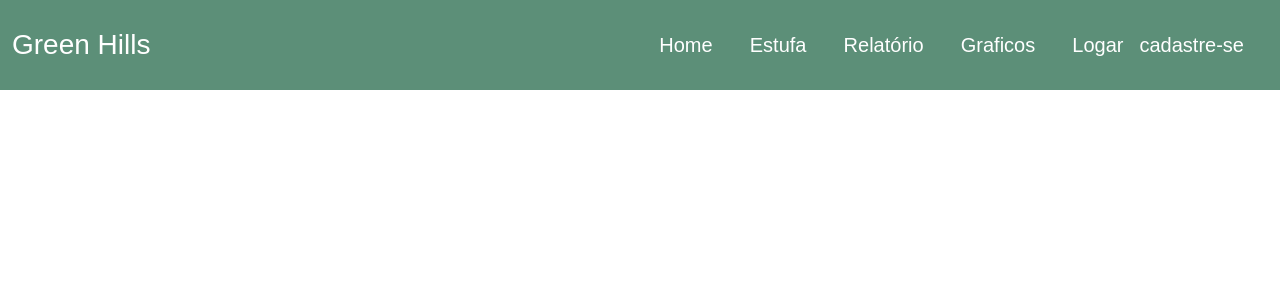
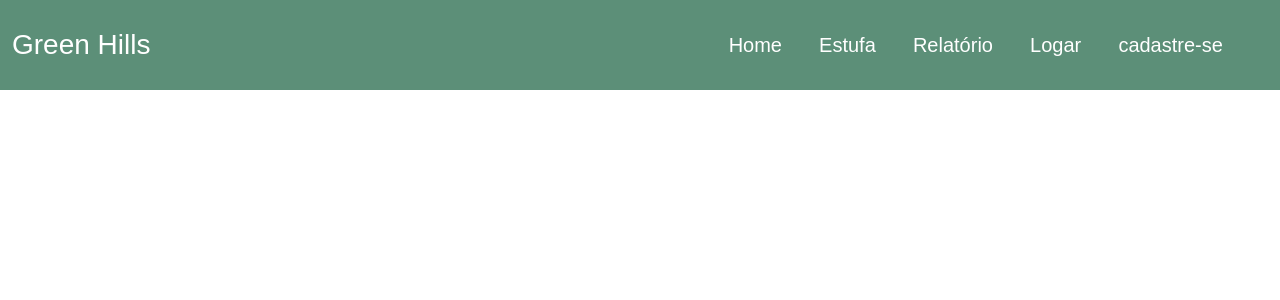
Before and after one commit to gabrieldasilva88188/TCC-Green-Hills, a PHP site: page /header.php in a window 1280 px wide. Shown: the top 300 px of the page. Run offline with PHP 8.4, Linux system fonts and the light colour scheme; some libraries are stand-ins or nearby versions; some web fonts are replaced.

Commit message:
Update header.php

```diff
--- a/header.php
+++ b/header.php
@@ -7,10 +7,12 @@
     <link rel="stylesheet" href="./bootstrap-5.3.3-dist/css/bootstrap.min.css">
     <script src="./bootstrap-5.3.3-dist/js/bootstrap.min.js"></script>
     <link rel="stylesheet" href="./CSS/style.css ">
+    <link rel="stylesheet" href="./CSS/navstyle.css ">
     <link rel="stylesheet" href="./CSS/style_relatorio.css ">
-    <link rel="stylesheet" href="./CSS/navstyle.css ">
+    <link rel="stylesheet" href="./CSS/graficos.css ">
     <link rel="stylesheet" href="./fontawesome-free-6.5.2-web/css/all.min.css">
     <script src="./fontawesome-free-6.5.2-web/js/all.min.js"></script>
+    <script src="https://cdn.jsdelivr.net/npm/chart.js"></script>
 </head>
 <body class="navbar-green-hills">
   <nav class="navbar-green-hills navbar fixed-top navbar-expand-lg" style="height: 90px;">
@@ -37,13 +39,10 @@
               <a class="nav-link fs-5 text-center text-white navbar-brand h1" href="relatorio.php">Relatório <i class="fa-solid fa-clipboard"></i></a>
             </li>
             <li class="nav-item navbaritens">
-              <a class="nav-link fs-5 text-center text-white navbar-brand h1" href="grafico.pgp">Graficos <i class="fa-solid fa-chart-pie"></i></a>
+              <a class="nav-link fs-5 text-center text-white navbar-brand h1" href="login.php">Logar <i class="fa-solid fa-user"></i></a>
             </li>
             <li class="nav-item navbaritens">
-              <a class="nav-link fs-5 text-center text-white navbar-brand h1" href="login.php">Logar</a>
-            </li>
-            <li class="nav-item navbaritens">
-              <a class="nav-link fs-5 text-center text-white navbar-brand h1" href="cadastrar.php">cadastre-se</a>
+              <a class="nav-link fs-5 text-center text-white navbar-brand h1" href="cadastrar.php">cadastre-se <i class="fa-regular fa-user"></i></a>
             </li>
           </ul>
         </div>
```
